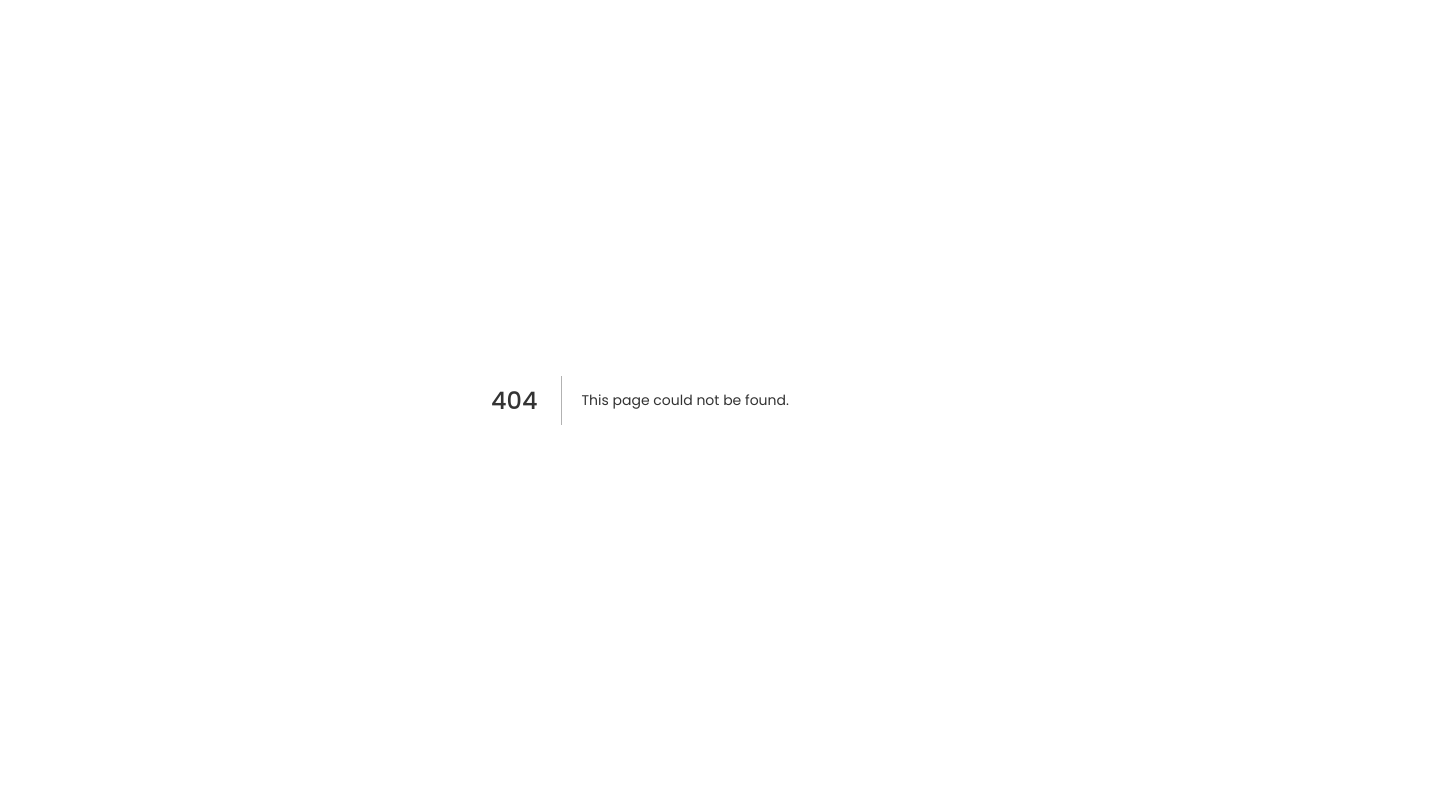
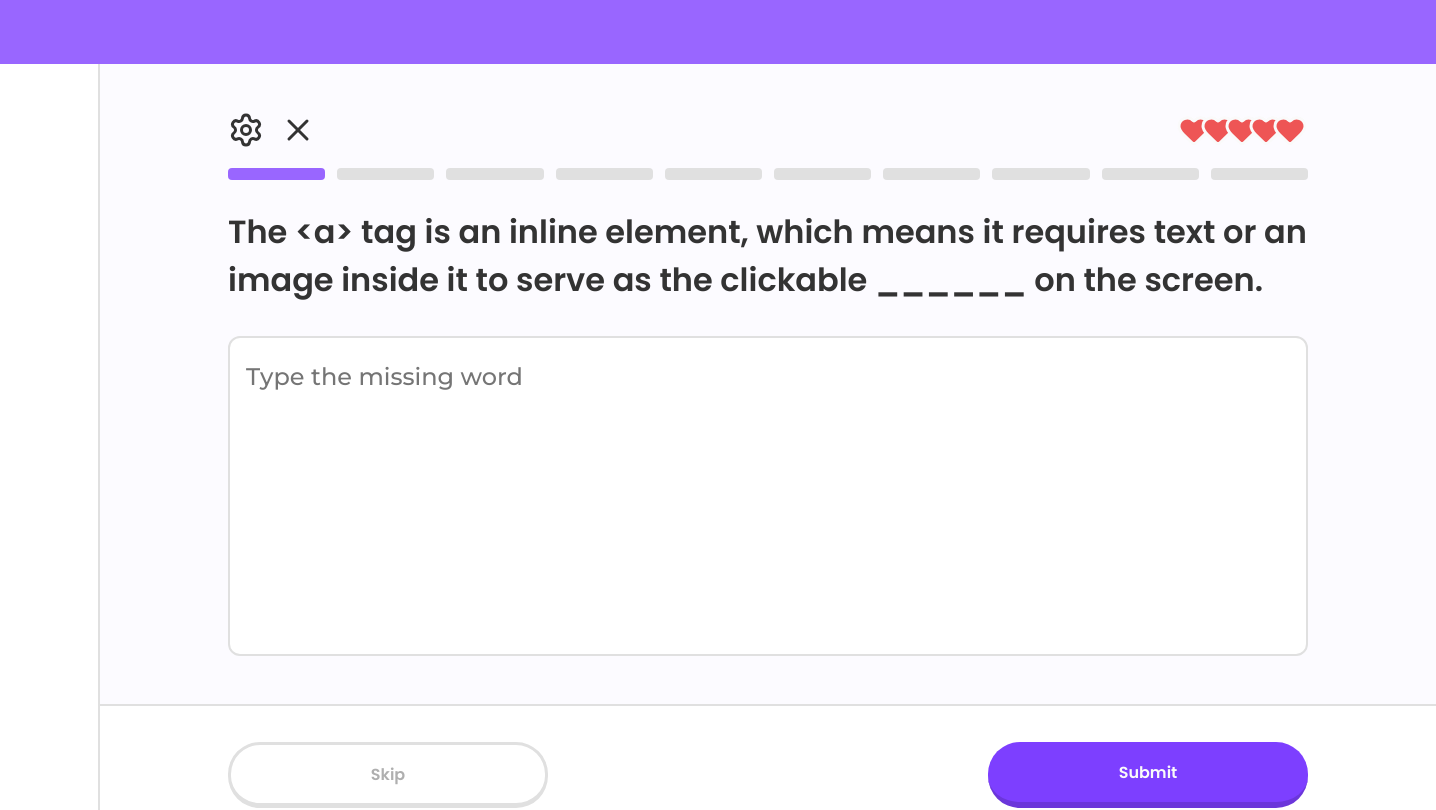
Before and after one commit to kingfluffybun/QuizWeb, a Next.js app: page /quiz-ftb in a window 1280 px wide. Before the commit this address had no page. Shown: the top 810 px of the page, 1436 px wide, since content can reach past the window. Built offline with nearby package versions, Linux system fonts and the light colour scheme.

Commit message:
initial ftb (fill in the blanks)

```diff
--- /dev/null
+++ b/app/quiz-ftb/page.tsx
@@ -0,0 +1,55 @@
+"use client";
+
+import "#css/quiz.css";
+
+export default function QuizPage() {
+  return (
+    <div className="quiz-page">
+      <nav></nav>
+      <div className="sidebar"></div>
+      <main>
+        <div className="quiz-header">
+            <div className="quiz-navigation">
+              <svg xmlns="http://www.w3.org/2000/svg" width="36" height="36" viewBox="0 0 24 24" fill="none" stroke="currentColor" strokeWidth="2" strokeLinecap="round" strokeLinejoin="round" className="lucide lucide-settings-icon lucide-settings"><path d="M9.671 4.136a2.34 2.34 0 0 1 4.659 0 2.34 2.34 0 0 0 3.319 1.915 2.34 2.34 0 0 1 2.33 4.033 2.34 2.34 0 0 0 0 3.831 2.34 2.34 0 0 1-2.33 4.033 2.34 2.34 0 0 0-3.319 1.915 2.34 2.34 0 0 1-4.659 0 2.34 2.34 0 0 0-3.32-1.915 2.34 2.34 0 0 1-2.33-4.033 2.34 2.34 0 0 0 0-3.831A2.34 2.34 0 0 1 6.35 6.051a2.34 2.34 0 0 0 3.319-1.915" /><circle cx="12" cy="12" r="3" /></svg>
+              <svg xmlns="http://www.w3.org/2000/svg" width="36" height="36" viewBox="0 0 24 24" fill="none" stroke="currentColor" strokeWidth="2" strokeLinecap="round" strokeLinejoin="round" className="lucide lucide-x-icon lucide-x"><path d="M18 6 6 18" /><path d="m6 6 12 12" /></svg>
+              <div className="heart-container">
+                <svg xmlns="http://www.w3.org/2000/svg" width="36" height="36" viewBox="0 0 24 24" fill="#EE5555" stroke="currentColor" strokeWidth="2" strokeLinecap="round" strokeLinejoin="round" className="lucide lucide-heart-icon lucide-heart"><path d="M2 9.5a5.5 5.5 0 0 1 9.591-3.676.56.56 0 0 0 .818 0A5.49 5.49 0 0 1 22 9.5c0 2.29-1.5 4-3 5.5l-5.492 5.313a2 2 0 0 1-3 .019L5 15c-1.5-1.5-3-3.2-3-5.5" /></svg>
+                <svg xmlns="http://www.w3.org/2000/svg" width="36" height="36" viewBox="0 0 24 24" fill="#EE5555" stroke="currentColor" strokeWidth="2" strokeLinecap="round" strokeLinejoin="round" className="lucide lucide-heart-icon lucide-heart"><path d="M2 9.5a5.5 5.5 0 0 1 9.591-3.676.56.56 0 0 0 .818 0A5.49 5.49 0 0 1 22 9.5c0 2.29-1.5 4-3 5.5l-5.492 5.313a2 2 0 0 1-3 .019L5 15c-1.5-1.5-3-3.2-3-5.5" /></svg>
+                <svg xmlns="http://www.w3.org/2000/svg" width="36" height="36" viewBox="0 0 24 24" fill="#EE5555" stroke="currentColor" strokeWidth="2" strokeLinecap="round" strokeLinejoin="round" className="lucide lucide-heart-icon lucide-heart"><path d="M2 9.5a5.5 5.5 0 0 1 9.591-3.676.56.56 0 0 0 .818 0A5.49 5.49 0 0 1 22 9.5c0 2.29-1.5 4-3 5.5l-5.492 5.313a2 2 0 0 1-3 .019L5 15c-1.5-1.5-3-3.2-3-5.5" /></svg>
+                <svg xmlns="http://www.w3.org/2000/svg" width="36" height="36" viewBox="0 0 24 24" fill="#EE5555" stroke="currentColor" strokeWidth="2" strokeLinecap="round" strokeLinejoin="round" className="lucide lucide-heart-icon lucide-heart"><path d="M2 9.5a5.5 5.5 0 0 1 9.591-3.676.56.56 0 0 0 .818 0A5.49 5.49 0 0 1 22 9.5c0 2.29-1.5 4-3 5.5l-5.492 5.313a2 2 0 0 1-3 .019L5 15c-1.5-1.5-3-3.2-3-5.5" /></svg>
+                <svg xmlns="http://www.w3.org/2000/svg" width="36" height="36" viewBox="0 0 24 24" fill="#EE5555" stroke="currentColor" strokeWidth="2" strokeLinecap="round" strokeLinejoin="round" className="lucide lucide-heart-icon lucide-heart"><path d="M2 9.5a5.5 5.5 0 0 1 9.591-3.676.56.56 0 0 0 .818 0A5.49 5.49 0 0 1 22 9.5c0 2.29-1.5 4-3 5.5l-5.492 5.313a2 2 0 0 1-3 .019L5 15c-1.5-1.5-3-3.2-3-5.5" /></svg>
+              </div>
+            </div>
+            <div className="progress-container">
+              <div className="active"></div>
+              <div></div>
+              <div></div>
+              <div></div>
+              <div></div>
+              <div></div>
+              <div></div>
+              <div></div>
+              <div></div>
+              <div></div>
+            </div>
+        </div>
+        <div style={{ maxWidth: "1080px", display: "flex", flexDirection: "column", gap: "20px", flex: "1", minHeight: "0" }}>
+          <div className="quiz-container">
+            <h1>The &lt;a&gt; tag is an inline element, which means it requires text or an image inside it to serve as the clickable ______ on the screen.</h1>
+            <textarea placeholder="Type the missing word"></textarea>
+          </div>
+        </div>
+      </main>
+      <footer>
+        <div style={{ width: "100%", maxWidth: "1080px", display: "flex", justifyContent: "space-between" }}>
+          <button className="options" id="skip">
+            Skip
+          </button>
+          <button className="options" id="submit">
+            Submit
+          </button>
+        </div>
+      </footer>
+    </div>
+  );
+}
--- a/public/css/quiz.css
+++ b/public/css/quiz.css
@@ -281,6 +281,22 @@
 
 /* =========================== End of Pair =========================== */
 
+textarea {
+    border: 2px solid var(--border-main);
+    border-radius: 12px;
+    padding: 24px 16px;
+    height: 320px;
+    resize: none;
+
+    font-family: 'Montserrat', sans-serif;
+    font-size: clamp(1rem, 2vw, 1.5rem);
+    font-weight: 500;
+    color: var(--text-main);
+
+    &:focus{outline: none;}
+}
+
+
 .quiz-page footer {
     grid-area: footer;
     background-color: var(--bg-card);
```
